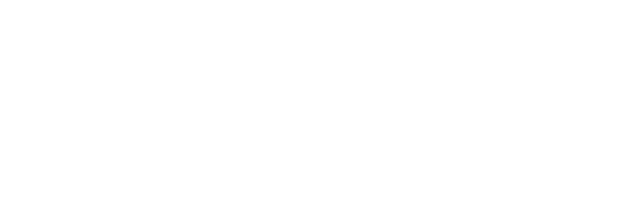
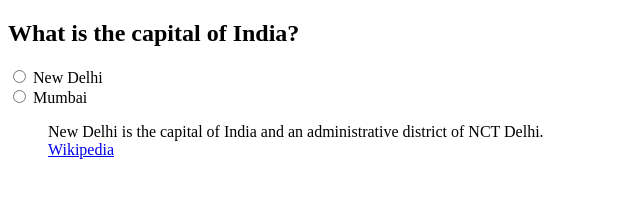
Before and after one commit to acciojob/trivia-712Kunal, a website: page main.html in a window 1280 px wide. Shown: the whole page, without its empty margins (0-640 px from the left). Drawn offline with Linux system fonts and the light colour scheme.

Commit message:
created a submission

```diff
--- a/main.html
+++ b/main.html
@@ -3,11 +3,28 @@
 <html>
 
 <head>
-	<link rel="stylesheet" href="styles.css">
+	<title>Quize Questions</title>
+	<style>
+
+	</style>
 </head>
 
 <body>
 	<!-- the entire body must be written by student -->
+	<h2>What is the capital of India?</h2>
+	<input type="radio" id="newdelhi" name="capital">
+	<label for="newdelhi">New Delhi</label>
+
+	<br>
+
+	<input type="radio" id="mumbai" name="capital">
+	<label for="mumbai">Mumbai</label>
+
+	<blockquote>
+		New Delhi is the capital of India and an administrative district of NCT Delhi.
+		<br>
+		<a href="https://en.wikipedia.org/wiki/New_Delhi">Wikipedia</a>
+	</blockquote>
     <script type="text/javascript" src="./script.js">
 </script>
 
```
